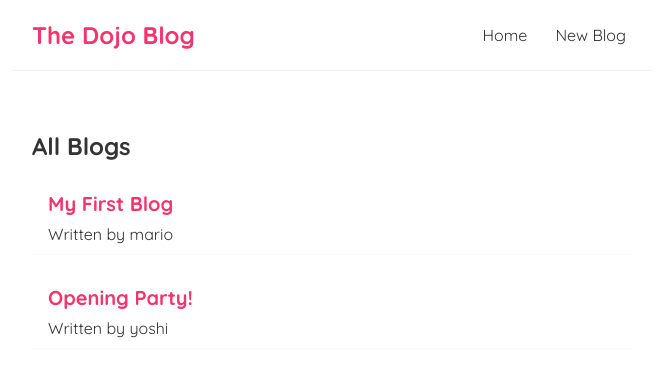
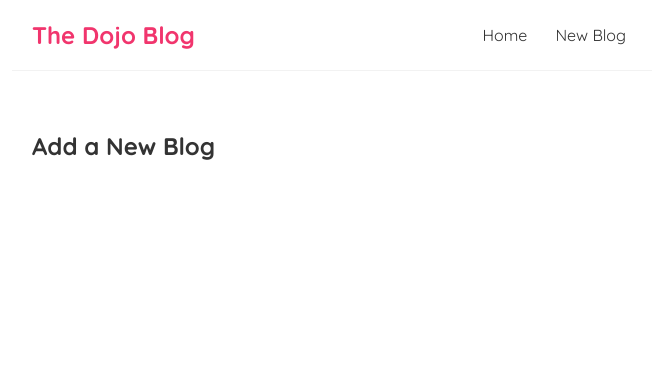
Before and after one commit to norrico31/React-Ninja, a React (Create React App) app in the folder frontend/: page /create in a window 1280 px wide. Shown: the top 376 px of the page, without its empty margins (308-964 px from the left). Built offline with nearby package versions, Linux system fonts and the light colour scheme; data requests are answered from the project's data file.

Commit message:
react router dom

```diff
--- a/frontend/package.json
+++ b/frontend/package.json
@@ -8,6 +8,7 @@
     "@testing-library/user-event": "^12.6.0",
     "react": "^17.0.1",
     "react-dom": "^17.0.1",
+    "react-router-dom": "^5.2.0",
     "react-scripts": "4.0.1",
     "web-vitals": "^0.2.4"
   },
@@ -15,7 +16,8 @@
     "start": "react-scripts start",
     "build": "react-scripts build",
     "test": "react-scripts test",
-    "eject": "react-scripts eject"
+    "eject": "react-scripts eject",
+    "server": "npx json-server --watch data/db.json --port 8000"
   },
   "eslintConfig": {
     "extends": [
--- a/frontend/src/App.jsx
+++ b/frontend/src/App.jsx
@@ -1,14 +1,25 @@
+import { BrowserRouter as Router, Route, Switch } from 'react-router-dom'
 import Navbar from './components/Navbar'
 import Home from './components/Home'
+import CreateBlog from './components/CreateBlog'
 
 const App = () => {
     return (
-        <div className="App">
-            <Navbar />
-            <div className="content">
-                <Home />
+        <Router>
+            <div className="App">
+                <Navbar />
+                <div className="content">
+                    <Switch>
+                        <Route path='/' exact>
+                            <Home />
+                        </Route>
+                        <Route path='/create'>
+                            <CreateBlog />
+                        </Route>
+                    </Switch>
+                </div>
             </div>
-        </div>
+        </Router>
     )
 }
 export default App
--- /dev/null
+++ b/frontend/src/components/CreateBlog.jsx
@@ -0,0 +1,8 @@
+const CreateBlog = () => {
+    return (
+        <div className="create">
+            <h2>Add a New Blog</h2>
+        </div>
+    )
+}
+export default CreateBlog
--- a/frontend/src/components/Navbar.jsx
+++ b/frontend/src/components/Navbar.jsx
@@ -1,10 +1,12 @@
+import { Link } from 'react-router-dom'
+
 const Navbar = () => {
     return (
         <nav className="navbar">
             <h1>The Dojo Blog</h1>
             <div className="links">
-                <a href="/">Home</a>
-                <a href="/create">New Blog</a>
+                <Link to="/">Home</Link>
+                <Link to="/create">New Blog</Link>
             </div>
         </nav>
     )
```
Also changed, not shown: 2 other files (tests, documents, lock files or other folders).
